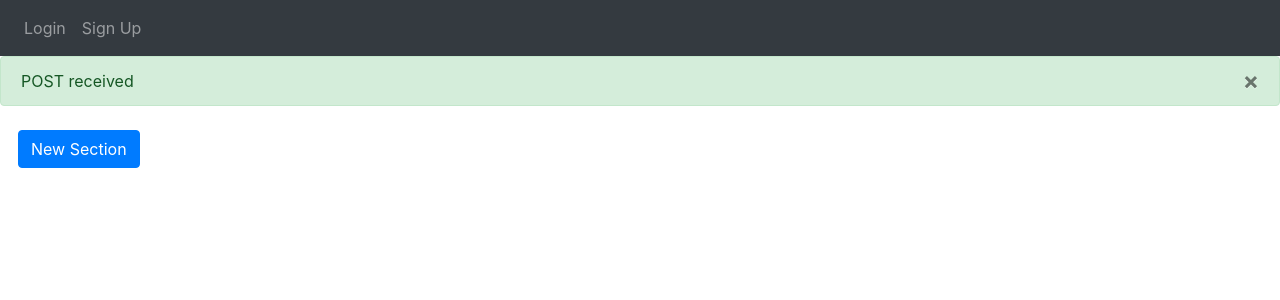
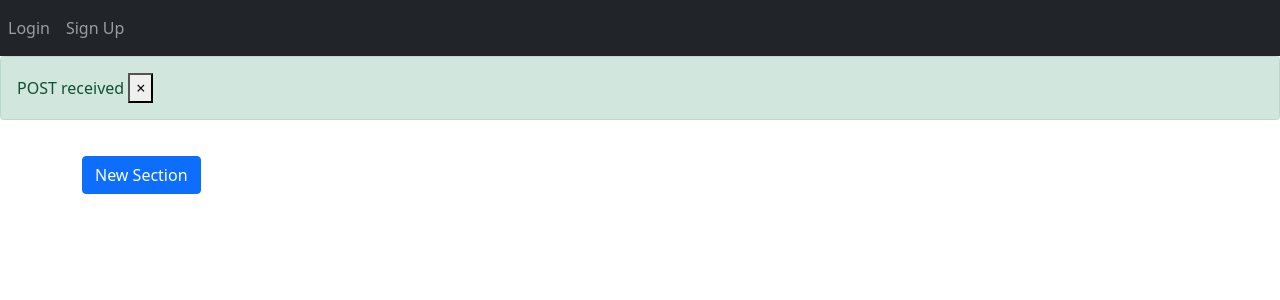
Before and after one commit to Maxime443/IMTrello, a Flask app: page /project/add_task in a window 1280 px wide. Shown: the top 300 px of the page. Run offline with Flask 3, Linux system fonts and the light colour scheme; some libraries are stand-ins or nearby versions.

Commit message:
Fix display of many Project sections

```diff
--- a/website/static/styles.css
+++ b/website/static/styles.css
@@ -20,15 +20,15 @@ body{
     width: 100%;
 }
 
-#sections{
-    display: flex;
-    flex-direction: row;
-    list-style: none;
-    padding: 0 6px;
-    bottom: 0;
-    left: 0;
-    top: 0;
-}
+/*#sections{*/
+/*    display: flex;*/
+/*    flex-direction: row;*/
+/*    list-style: none;*/
+/*    padding: 0 6px;*/
+/*    bottom: 0;*/
+/*    left: 0;*/
+/*    top: 0;*/
+/*}*/
 
 .card{
     display: flex;
@@ -80,7 +80,8 @@ li{
 }
 
 .section{
-    padding: 0 6px;
+    padding: 6px 6px;
+    margin: 6px 6px;
     height: 100%;
 }
 
--- a/website/templates/base.html
+++ b/website/templates/base.html
@@ -4,13 +4,7 @@
     <meta charset="utf-8" />
     <meta name="viewport" content="width=device-width, initial-scale=1" />
    <link rel="stylesheet" href="https://cdnjs.cloudflare.com/ajax/libs/font-awesome/5.15.4/css/all.min.css">
-	  <link href="https://cdn.jsdelivr.net/npm/bootstrap@5.0.2/dist/css/bootstrap.min.css" rel="stylesheet" integrity="sha384-EVSTQN3/azprG1Anm3QDgpJLIm9Nao0Yz1ztcQTwFspd3yD65VohhpuuCOmLASjC" crossorigin="anonymous">
-    <link
-      rel="stylesheet"
-      href="https://stackpath.bootstrapcdn.com/bootstrap/4.4.1/css/bootstrap.min.css"
-      integrity="sha384-Vkoo8x4CGsO3+Hhxv8T/Q5PaXtkKtu6ug5TOeNV6gBiFeWPGFN9MuhOf23Q9Ifjh"
-      crossorigin="anonymous"
-    />
+      <link href="https://cdn.jsdelivr.net/npm/bootstrap@5.0.2/dist/css/bootstrap.min.css" rel="stylesheet" integrity="sha384-EVSTQN3/azprG1Anm3QDgpJLIm9Nao0Yz1ztcQTwFspd3yD65VohhpuuCOmLASjC" crossorigin="anonymous"/>
     <link
       rel="stylesheet"
       href="https://stackpath.bootstrapcdn.com/font-awesome/4.7.0/css/font-awesome.min.css"
--- a/website/templates/project.html
+++ b/website/templates/project.html
@@ -13,9 +13,10 @@
 </div>
 
 
-<ol class="list-group list-group-flush" id="sections">
+<div class="container" id="sections">
+	<div class="row">
         {% for section in project.sections %}
-	<li class="section">
+        <div class="col-sm-6 col-xl-3 section">
             <div class="card">
                 <div class="card_header">
                     {{ section.name }}
@@ -24,7 +25,7 @@
                 <div class="card_content">
                     <ol class="list-group list-group-flush" id="list_task">
                         {% for task in section.tasks %}
-						<li >
+                            <li>
                                 <div class="task">
                                     {{ task.name }}
                                 </div>
@@ -36,14 +37,15 @@
                     <button type="button" class="add-card-btn btn-dark btn" onclick="showModalforNewTask({{ section.id }})"><i class="fas fa-plus"></i>Add task</button>
                 </div>
             </div>
-	</li>
+        </div>
     	{% endfor %}
-	<div class="add_section">
+        <div class="col-sm-6 col-xl-3 section">
             <button type="button" class="btn btn-primary" data-bs-toggle="modal" data-bs-target="#modal_new_section">
                 New Section
             </button>
         </div>
-</ol>
+    </div>
+</div>
 
 <div class="modal fade" id="modal_new_section">
     <div class="modal-dialog">
```
Lines whose indentation alone changed are shown as unchanged.
